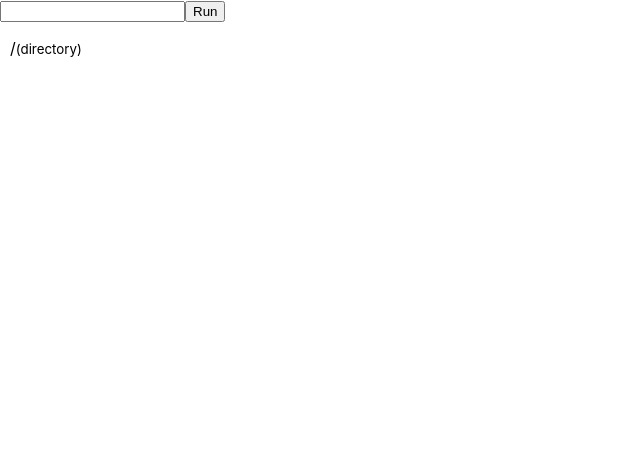
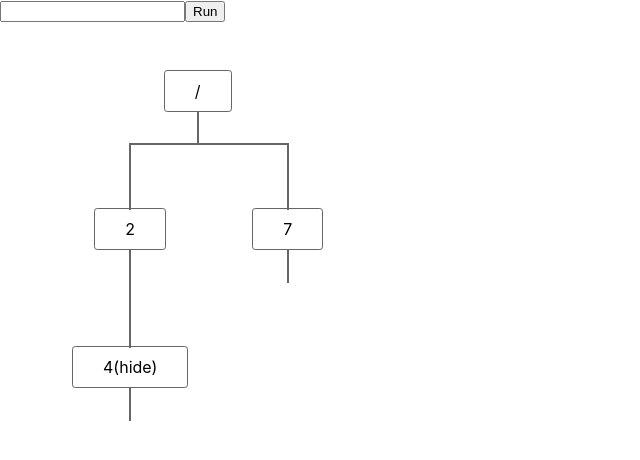
Before and after one commit to Yeonny0723/tree-gui, a React (Create React App) app: page / in a window 1280 px wide. Shown: the top 460 px of the page, without its empty margins (0-640 px from the left). Built offline with nearby package versions, Linux system fonts and the light colour scheme.

Commit message:
fix: 심볼링링크 참조 링크 버그 수정

```diff
--- a/src/components/Tree/Tree.tsx
+++ b/src/components/Tree/Tree.tsx
@@ -8,16 +8,26 @@ const Tree:React.FC<{start:string, tree:any}> = ({start, tree}) => {
     const fullState = useTreeSelector(state=>state.tree);
 
     return (
-        <ul style={{ paddingLeft: 10 }}>
-            <span>{start}</span>
-            {tree.hide ? <small>(hide)</small>: null}
-            {tree.type ? <small>({tree.type})</small>: null}
-            {tree.link ? <Tree start={tree.link.slice(-1)} tree={findFile(tree.link, JSON.stringify(fullState))}/> : null}
+        <ul className={start === "/" ? "tree": undefined}>
+            <li>
+                <span className={
+                    tree.link ? "linked" : undefined
+                    // tree.type === "directory" ? "directory": "file"
+                    }>
+                    {start}
+                    {tree.hide ? "(hide)": null}
+                </span>
+                <ul>
+                {tree.link ?
+                    <li>
+                        <Tree start={tree.link.slice(-1)} tree={findFile(tree.link, JSON.stringify(fullState))}/>
+                    </li>
+                : null}
                 {children?
                     Object.keys(children).map(k =>{
                         if (typeof children[k] === 'object'){
                             return (
-                            <li key={(Date.now()+Math.random()).toString()} style={{ paddingLeft: 10 }}>
+                                <li key={(Date.now()+Math.random()).toString()}>
                                     <Tree start={k} tree={children[k]}/>
                                 </li>
                             )
@@ -25,6 +35,8 @@ const Tree:React.FC<{start:string, tree:any}> = ({start, tree}) => {
                     })
                 : <></>}
                 </ul>
+            </li>
+        </ul>
     )
 }
 
--- a/src/hooks/slice/treeSlice.ts
+++ b/src/hooks/slice/treeSlice.ts
@@ -4,46 +4,46 @@ import type { RootState } from '../../store/store'
 import { recursiveAddFile, deleteFile, recursiveLink, move, recursiveChange } from '../../utils/mutateTree'
 import { STATE_PROP as S } from '../../utils/constants'
 
+// export const initialState = {
+//   "/":{
+//     type: S.DIRECTORY,
+//     hide: S.UNHIDE,
+//     link: "",
+//     next: {}
+//   }
+// }
+
 export const initialState = {
-  "/":{
+  "/": {
     type: S.DIRECTORY,
     hide: S.UNHIDE,
     link: "",
-    next: {}
+    next: {
+      type: S.DIRECTORY,
+      hide: S.UNHIDE,
+      link: "",
+      "2":{
+        type: S.DIRECTORY,
+        hide: S.UNHIDE,
+        link: "",
+        next: {
+          "4": {
+            type: S.FILE,
+            hide: S.HIDE,
+            link: "",
+            next: {}
+        }
+      }
+      },
+      "7": {
+      type: S.DIRECTORY,
+      hide: S.UNHIDE,
+      link: "",
+      next:{}
+        }
+  }
   }
 }
-
-// export const initialState = {
-//   "/": {
-//     type: S.DIRECTORY,
-//     hide: S.UNHIDE,
-//     link: "",
-//     next: {
-//       type: S.DIRECTORY,
-//       hide: S.UNHIDE,
-//       link: "",
-//       "2":{
-//         type: S.DIRECTORY,
-//         hide: S.UNHIDE,
-//         link: "",
-//         next: {
-//           "4": {
-//             type: S.FILE,
-//             hide: S.UNHIDE,
-//             link: "",
-//             next: {}
-//         }
-//       }
-//       },
-//       "7": {
-//       type: S.DIRECTORY,
-//       hide: S.UNHIDE,
-//       link: "",
-//       next:{}
-//         }
-//   }
-//   }
-// }
 
 export const treeSlice = createSlice({
     name: "tree",
--- a/src/utils/mutateTree.ts
+++ b/src/utils/mutateTree.ts
@@ -14,6 +14,7 @@ export const recursiveAddFile:I.IRecursiveaddFile = (fileTree, fileType, filePat
       const newNode = {
         type: i === filePathLst.length-1 ? fileType: S.DIRECTORY,
         hide: S.UNHIDE,
+        link: "",
         next: {},
       }
       _.set(fileTree, [...pathSlice], newNode);
@@ -23,6 +24,7 @@ export const recursiveAddFile:I.IRecursiveaddFile = (fileTree, fileType, filePat
       const newNode = {
         type: i === filePathLst.length-1 ? fileType: S.DIRECTORY,
         hide: S.UNHIDE,
+        link: "",
         next: {},
       }
       _.set(fileTree, [...pathSlice, filePathLst[i]], newNode);
@@ -105,14 +107,12 @@ export const recursiveChange:I.IrecursiveChange = (fileTree, filePath, _hide)=>
  */
 
 export const recursiveLink: I.ILink = (fileTree, referred, referring) => {
-  const referringNode = findFile(referring.slice(0,-2), fileTree)
   const referredNode = findFile(referred, fileTree)
 
   if (referredNode.link === referring.slice(0,-2)){
     const ans = window.confirm("파일이 서로를 연결하며 무한 심볼릭 루프가 생성됩니다. 원하시던 결과가 맞나요?")
-    if (!ans){
-      return
-    }
+    if (!ans) return
   }
+  const referringNode = findFile(referring, fileTree)
   referringNode['link'] = referred
 }
```
Lines whose indentation alone changed are shown as unchanged.
